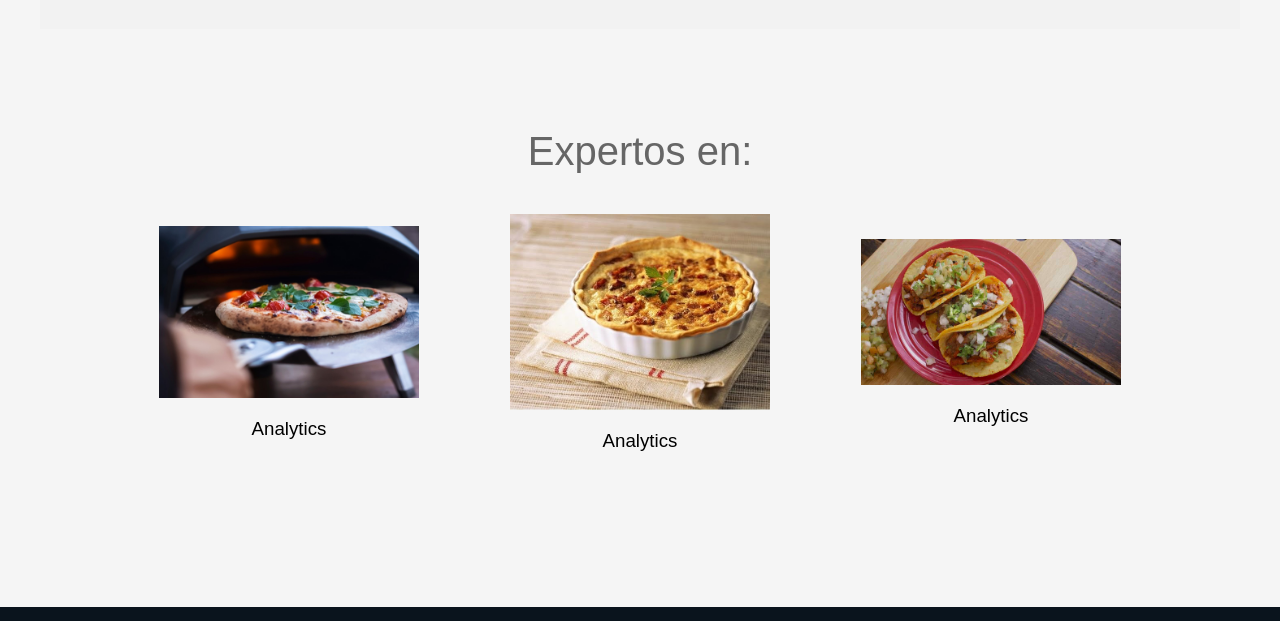
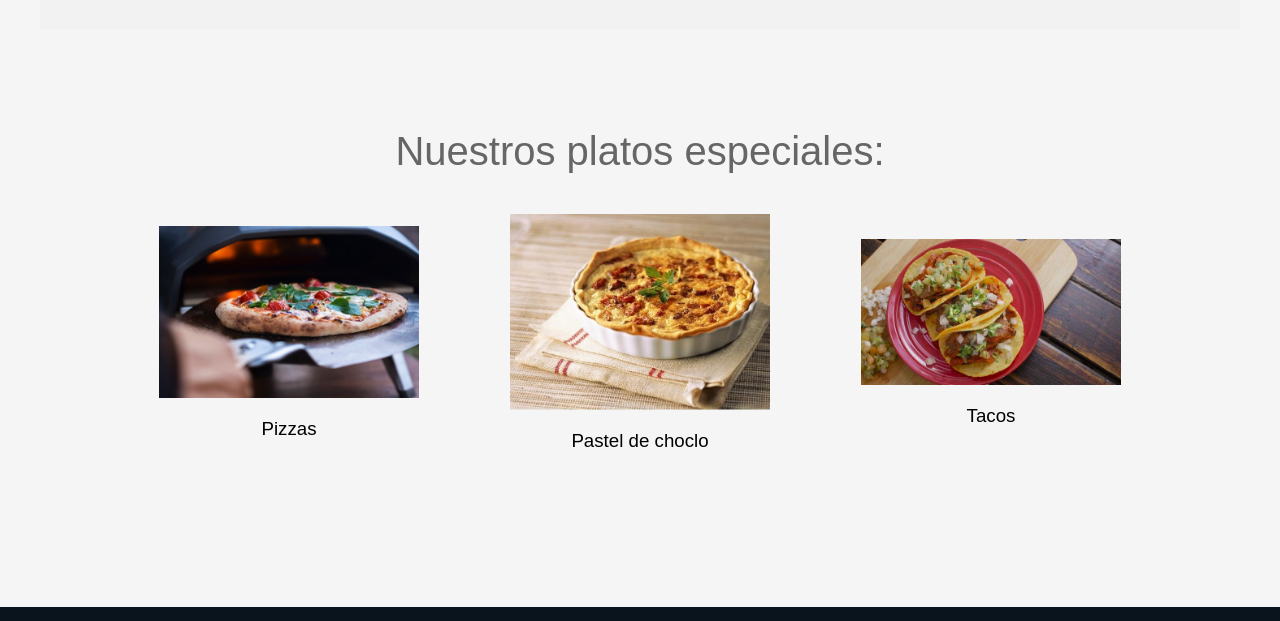
Before and after one commit to DonOrtegaa/TrabajoIII, a website: page menu.html in a window 1280 px wide. Shown: the part 1440-2061 px from the top of the page. Drawn offline with Linux system fonts and the light colour scheme.

Commit message:
Update menu.html

```diff
--- a/menu.html
+++ b/menu.html
@@ -77,19 +77,19 @@
                 <img src="img/imagen9.jpg" alt="" class="agregar-imagen">
             </section>
             <section class="contenedor" id="expertos">
-                <h2 class="subtitulo">Expertos en:</h2>
+                <h2 class="subtitulo">Nuestros platos especiales:</h2>
                 <section class="experts">
                     <div class="cont-expert">
                         <img src="img/imagen8.jpg" alt="">
-                        <h3 class="n-expert">Analytics</h3>
+                        <h3 class="n-expert">Pizzas</h3>
                     </div>
                     <div class="cont-expert">
                         <img src="img/imagen9.jpg" alt="">
-                        <h3 class="n-expert">Analytics</h3>
+                        <h3 class="n-expert">Pastel de choclo</h3>
                     </div>
                     <div class="cont-expert">
                         <img src="img/imagen10.jpg" alt="">
-                        <h3 class="n-expert">Analytics</h3>
+                        <h3 class="n-expert">Tacos</h3>
                     </div>
                 </section>
             </section>
```
